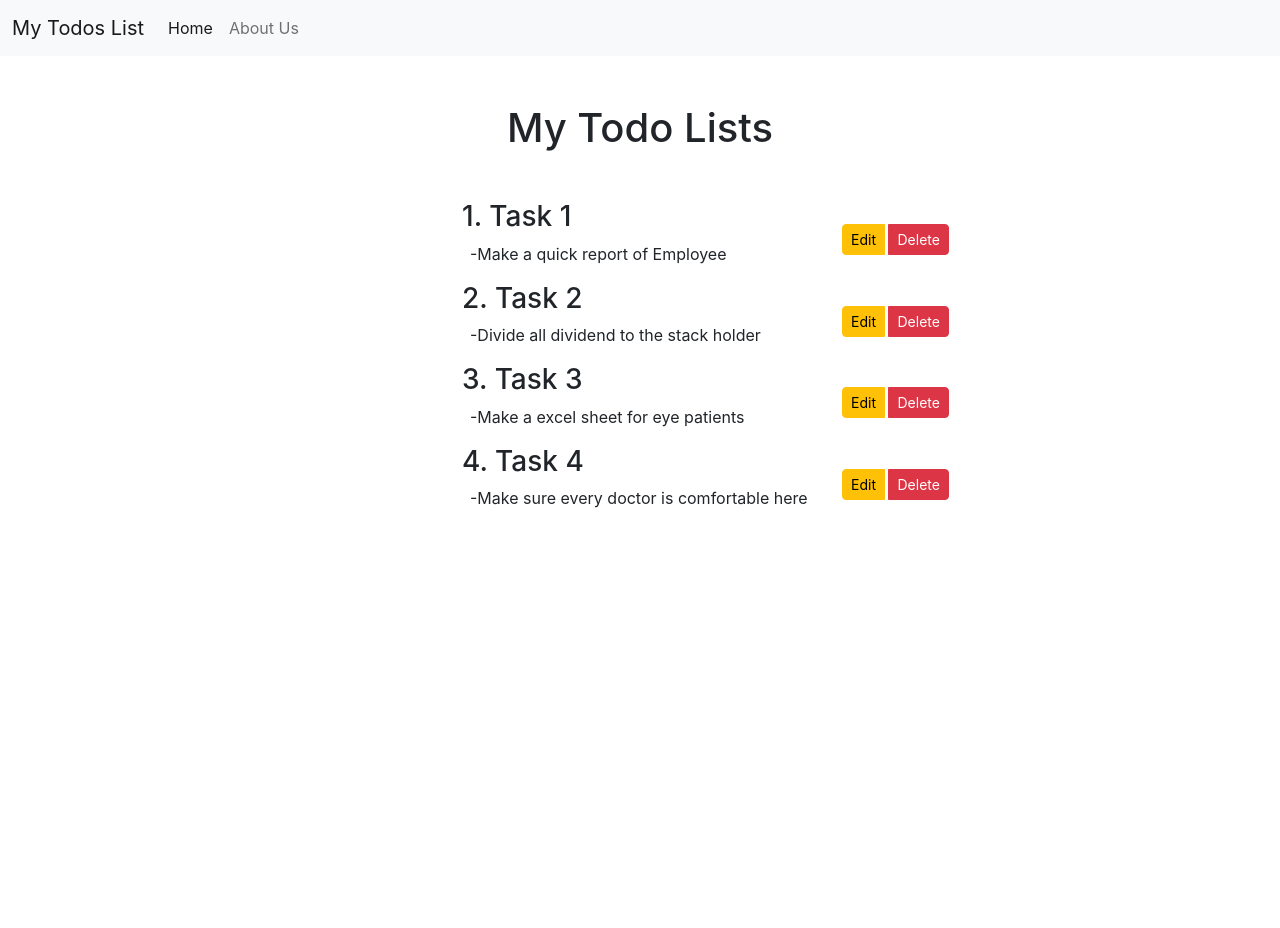
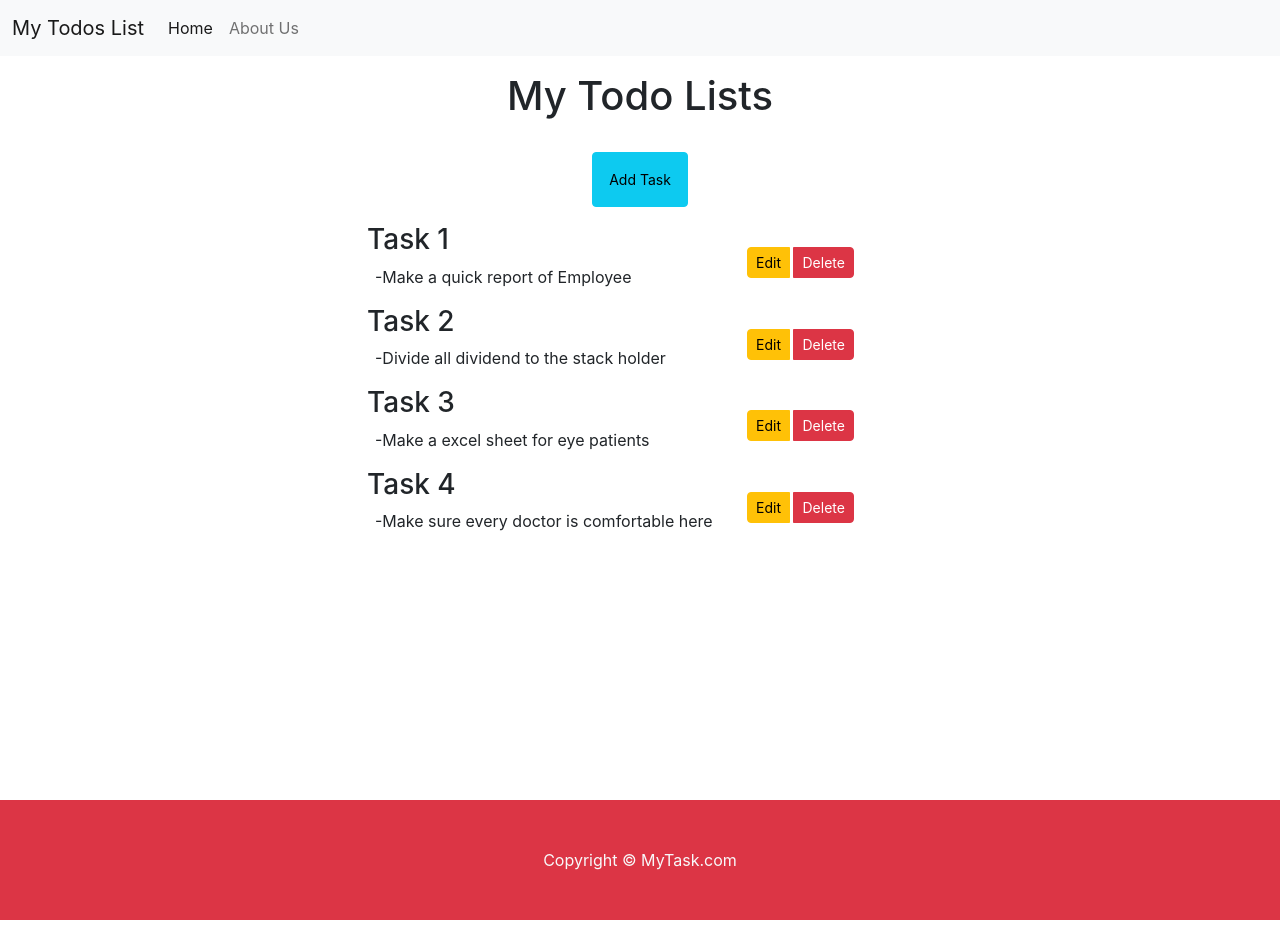
Before and after one commit to yashshukla0918/react_project1, a React (Create React App) app in the folder todos-list/: page / in a window 1280 px wide. Before the commit the page ends 800 px from the top, so only its background shows below. Built offline with nearby package versions, Linux system fonts and the light colour scheme.

Commit message:
new addtask is added, footer has been changed

```diff
--- a/todos-list/src/App.js
+++ b/todos-list/src/App.js
@@ -1,40 +1,66 @@
-import logo from './logo.svg';
+// import logo from './logo.svg';
 import './App.css';
 import Header from './components/Header';
 import Footer from './components/Footer';
 import Todos from './components/Todos';
+import { useState } from 'react';
+
+
 
 function App() {
-  let task_to_de_done = [
+
+  const onDelete = (todo) => {
+    setTask_to_be_done(task_to_de_done.filter((e)=>{
+      return e!==todo;
+    }));
+  }
+
+  const addTask = (title,desc)=>{
+    let sno = task_to_de_done.length;
+    let myTask = {
+      sno : sno,
+      title : title,
+      desc : desc
+    }
+    setTask_to_be_done([...task_to_de_done,myTask]);
+    console.log(myTask);
+  }
+
+
+
+  const [task_to_de_done, setTask_to_be_done] = useState(
+    [
       {
-      sno:"1",
+        sno: 0,
         title: "Task 1",
-      desc : "Make a quick report of Employee"
+        desc: "Make a quick report of Employee"
       },
 
       {
-      sno:"2",
+        sno: 1,
         title: "Task 2",
-      desc : "Divide all dividend to the stack holder"
+        desc: "Divide all dividend to the stack holder"
       }
       ,
       {
-      sno:"3",
+        sno: 2,
         title: "Task 3",
-      desc : "Make a excel sheet for eye patients"
+        desc: "Make a excel sheet for eye patients"
       }
       ,
       {
-      sno:"4",
+        sno: 3,
         title: "Task 4",
-      desc : "Make sure every doctor is comfortable here"
+        desc: "Make sure every doctor is comfortable here"
       }
     ]
+  );
+
   return (
     <>
       <Header title="My Todos List" isSearchBar={false} />
-    <Todos  todos={task_to_de_done}/>
-    {/* <Footer /> */}
+      <Todos addTask={addTask} todos={task_to_de_done} onDelete={onDelete}  />
+      <Footer />
     </>
 
   );
--- /dev/null
+++ b/todos-list/src/components/AddTask.js
@@ -0,0 +1,38 @@
+import React from 'react'
+import { useState } from 'react'
+const AddTask = (props) => {
+
+    const [title,setTitle] = useState("");
+    const [desc,setDesc] = useState("");
+    function submit(e) {
+        e.preventDefault();
+        if(!title || !desc){
+            alert("Title and Description cannot be blank ");
+        }
+        else{
+            props.addTask(title,desc);
+        }
+    }
+    return (
+        <>
+          <div className='my-5 p-3'>
+          <form onSubmit={submit}>
+                <div className="form-group m-1">
+                    <label htmlFor="exampleInputEmail1">Task Title</label>
+                    <input type="text"  value={title} onChange={(e)=>{setTitle(e.target.value)}} className="form-control" id="tt1"  placeholder="Enter Title"/>
+                </div>
+                <div className="form-group my-3">
+                    <label htmlFor="exampleInputEmail1">Task Description</label>
+                    <input type="text" value={desc} onChange={(e)=>{setDesc(e.target.value)}} className="form-control" id="tt2"  placeholder="Enter Description"/>
+                </div>
+                <center><div className="btn-group " role="group" aria-label="Basic example">
+                    <button type="submit" className="btn btn-success  my-4">Add Task</button>&nbsp;
+                    <button type="button" className="btn btn-danger my-4" onClick={props.cancelAddTask} >Cancel</button>
+                </div></center>
+            </form>
+          </div>
+        </>
+    )
+}
+
+export default AddTask
--- a/todos-list/src/components/Footer.js
+++ b/todos-list/src/components/Footer.js
@@ -1,132 +1,17 @@
 import React from 'react'
 
 const Footer = () => {
+    let footerStyle = {
+        width: "100%"
+    }
     return (
-
-        // <div>
-            // {/* <!-- Footer --> */}
-            <footer className="text-center text-lg-start bg-light text-muted">
-                {/* <!-- Section: Social media --> */}
-                <section className="d-flex justify-content-center justify-content-lg-between p-4 border-bottom">
-                    {/* <!-- Left --> */}
-                    <div className="me-5 d-none d-lg-block">
-                        <span>Get connected with us on social networks:</span>
-                    </div>
-                    {/* <!-- Left --> */}
-
-                    {/* <!-- Right --> */}
-                    <div>
-                        <a href="" className="me-4 text-reset">
-                            <i className="fab fa-facebook-f"></i>
-                        </a>
-                        <a href="" className="me-4 text-reset">
-                            <i className="fab fa-twitter"></i>
-                        </a>
-                        <a href="" className="me-4 text-reset">
-                            <i className="fab fa-google"></i>
-                        </a>
-                        <a href="" className="me-4 text-reset">
-                            <i className="fab fa-instagram"></i>
-                        </a>
-                        <a href="" className="me-4 text-reset">
-                            <i className="fab fa-linkedin"></i>
-                        </a>
-                        <a href="" className="me-4 text-reset">
-                            <i className="fab fa-github"></i>
-                        </a>
-                    </div>
-                    {/* <!-- Right --> */}
-                </section>
-                {/* <!-- Section: Social media --> */}
-
-                {/* <!-- Section: Links  --> */}
-                <section className="">
-                    <div className="container text-center text-md-start mt-5">
-                        {/* <!-- Grid row --> */}
-                        <div className="row mt-3">
-                            {/* <!-- Grid column --> */}
-                            <div className="col-md-3 col-lg-4 col-xl-3 mx-auto mb-4">
-                                {/* <!-- Content --> */}
-                                <h6 className="text-uppercase fw-bold mb-4">
-                                    <i className="fas fa-gem me-3"></i>Company name
-                                </h6>
-                                <p>
-                                    Here you can use rows and columns to organize your footer content. Lorem ipsum
-                                    dolor sit amet, consectetur adipisicing elit.
-                                </p>
-                            </div>
-                            {/* <!-- Grid column --> */}
-
-                            {/* <!-- Grid column --> */}
-                            <div className="col-md-2 col-lg-2 col-xl-2 mx-auto mb-4">
-                                {/* <!-- Links --> */}
-                                <h6 className="text-uppercase fw-bold mb-4">
-                                    Products
-                                </h6>
-                                <p>
-                                    <a href="#!" className="text-reset">Angular</a>
-                                </p>
-                                <p>
-                                    <a href="#!" className="text-reset">React</a>
-                                </p>
-                                <p>
-                                    <a href="#!" className="text-reset">Vue</a>
-                                </p>
-                                <p>
-                                    <a href="#!" className="text-reset">Laravel</a>
-                                </p>
-                            </div>
-                            {/* <!-- Grid column --> */}
-
-                            {/* <!-- Grid column --> */}
-                            <div className="col-md-3 col-lg-2 col-xl-2 mx-auto mb-4">
-                                {/* <!-- Links --> */}
-                                <h6 className="text-uppercase fw-bold mb-4">
-                                    Useful links
-                                </h6>
-                                <p>
-                                    <a href="#!" className="text-reset">Pricing</a>
-                                </p>
-                                <p>
-                                    <a href="#!" className="text-reset">Settings</a>
-                                </p>
-                                <p>
-                                    <a href="#!" className="text-reset">Orders</a>
-                                </p>
-                                <p>
-                                    <a href="#!" className="text-reset">Help</a>
-                                </p>
-                            </div>
-                            {/* <!-- Grid column --> */}
-
-                            {/* <!-- Grid column --> */}
-                            <div className="col-md-4 col-lg-3 col-xl-3 mx-auto mb-md-0 mb-4">
-                                {/* <!-- Links --> */}
-                                <h6 className="text-uppercase fw-bold mb-4">Contact</h6>
-                                <p><i className="fas fa-home me-3"></i> New York, NY 10012, US</p>
-                                <p>
-                                    <i className="fas fa-envelope me-3"></i>
-                                    info@example.com
-                                </p>
-                                <p><i className="fas fa-phone me-3"></i> + 01 234 567 88</p>
-                                <p><i className="fas fa-print me-3"></i> + 01 234 567 89</p>
-                            </div>
-                            {/* <!-- Grid column --> */}
-                        </div>
-                        {/* <!-- Grid row --> */}
-                    </div>
-                </section>
-                {/* <!-- Section: Links  --> */}
-
-                {/* <!-- Copyright --> */}
-                <div className="text-center p-4 footer-copyright" >
-                    © 2021 Copyright:
-                    <a className="text-reset fw-bold" href="https://mdbootstrap.com/">MDBootstrap.com</a>
-                </div>
-                {/* <!-- Copyright --> */}
+        <>
+            <footer className='bg-danger text-light' style={footerStyle}>
+                <p className="text-center p-5 m-2">
+                    Copyright &copy; MyTask.com
+                </p>
             </footer>
-            // {/* <!-- Footer --> */}
-        // </div>
+        </>
     )
 }
 
--- a/todos-list/src/components/TodoItem.js
+++ b/todos-list/src/components/TodoItem.js
@@ -1,19 +1,19 @@
 import React from 'react'
 
-const TodoItem = ({ todo }) => {
+const TodoItem = ({ todo,onDelete }) => {
     return (
         <div className='row'>
-            <div className='col-4'></div>
+            <div className='col-3'></div>
             <div className='col-4'>
-                <h3>{todo.sno}.  {todo.title}</h3>
+                <h3>{todo.title}</h3>
                 <p className='mx-2'>-{todo.desc}</p>
             </div>
             <div className='col-1'>
                 {/* <button className='btn btn-danger btn-sm my-4'> DELETE</button>
                 <button className='btn btn-warning btn-sm '> Edit </button> */}
-                <div class="btn-group" role="group" aria-label="Basic example">
-                    <button type="button" class="btn btn-warning btn-sm my-4">Edit</button>&nbsp;
-                    <button type="button" class="btn btn-danger btn-sm my-4">Delete</button>
+                <div className="btn-group" role="group" aria-label="Basic example">
+                    <button type="button" className="btn btn-warning btn-sm my-4">Edit</button>&nbsp;
+                    <button type="button" className="btn btn-danger btn-sm my-4" onClick={()=>{onDelete(todo)}}>Delete</button>
                 </div>
             </div>
             <div className='col-3'></div>
--- a/todos-list/src/components/Todos.js
+++ b/todos-list/src/components/Todos.js
@@ -1,14 +1,33 @@
 import React from 'react'
+import { useState } from 'react';
+import AddTask from './AddTask';
 import TodoItem from './TodoItem'
+
+
+
+
+
 const Todos = (props) => {
 
+const [addTaskbtnClicked , setaddTaskbtnClicked] = useState(false)
+const cancelAddTask = ()=>{
+  setaddTaskbtnClicked(false);
+}
+let todoStyle= {
+  minHeight : "90vh"
+}
   return (
-    <div className='container'>
-      <h1 className='text-center my-5'>My Todo Lists</h1>
+    <div className='container' style={todoStyle}>
+      <h1 className='text-center my-3'>My Todo Lists</h1>
+      <center> <button className="btn btn-info btn-sm  p-3 m-3" onClick={() => { setaddTaskbtnClicked(true)}}>Add Task</button></center>
+      {addTaskbtnClicked ? <AddTask addTask={props.addTask} cancelAddTask={cancelAddTask}/> : ""}
+      {
+        props.todos.length === 0 ? <div className='text-center'>No task to display<br /> Please add Some</div> :
+          props.todos.map((todo) => {
+            return <><TodoItem todo={todo}  onDelete={props.onDelete} /></>
+          })
+      }
 
-      {props.todos.map((todo)=>{
-        return <><TodoItem  todo={todo} key={todo.sno}/></>
-      })}
     </div>
   )
 }
```
Lines whose indentation alone changed are shown as unchanged.
